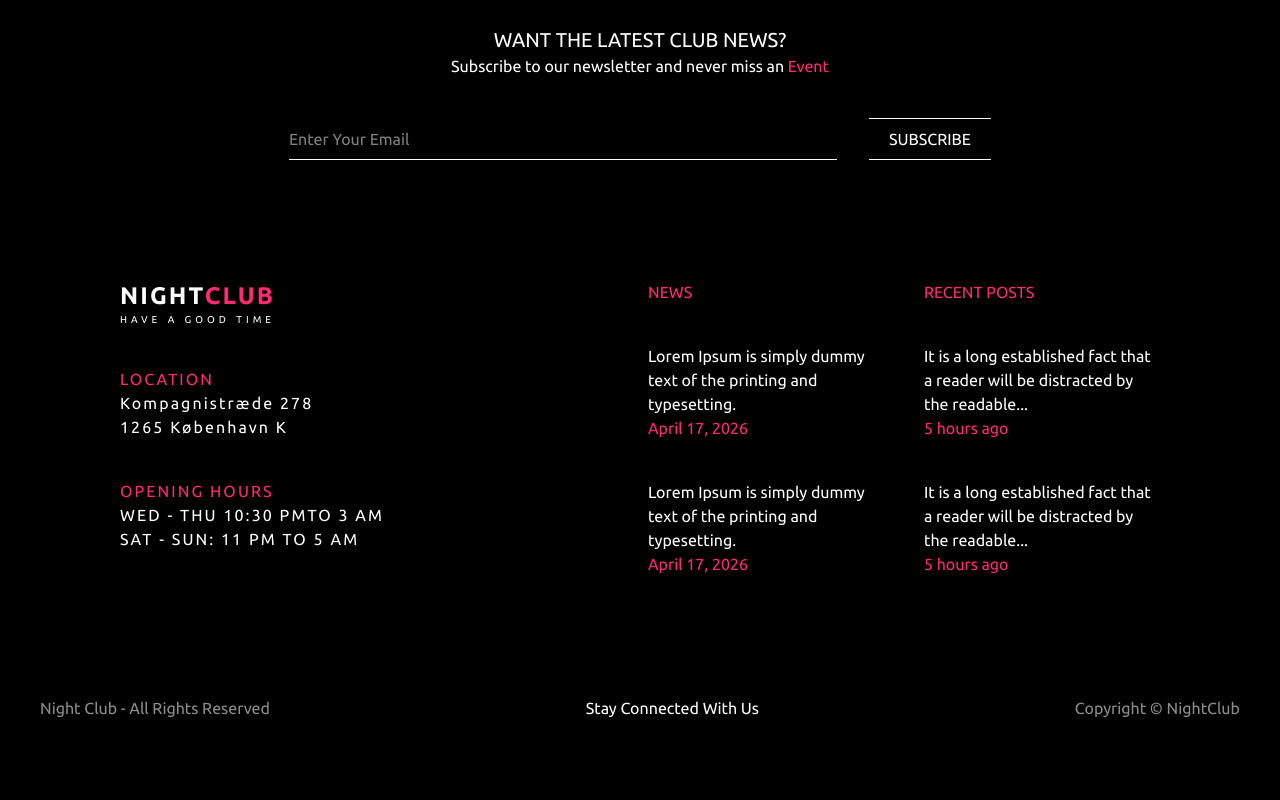
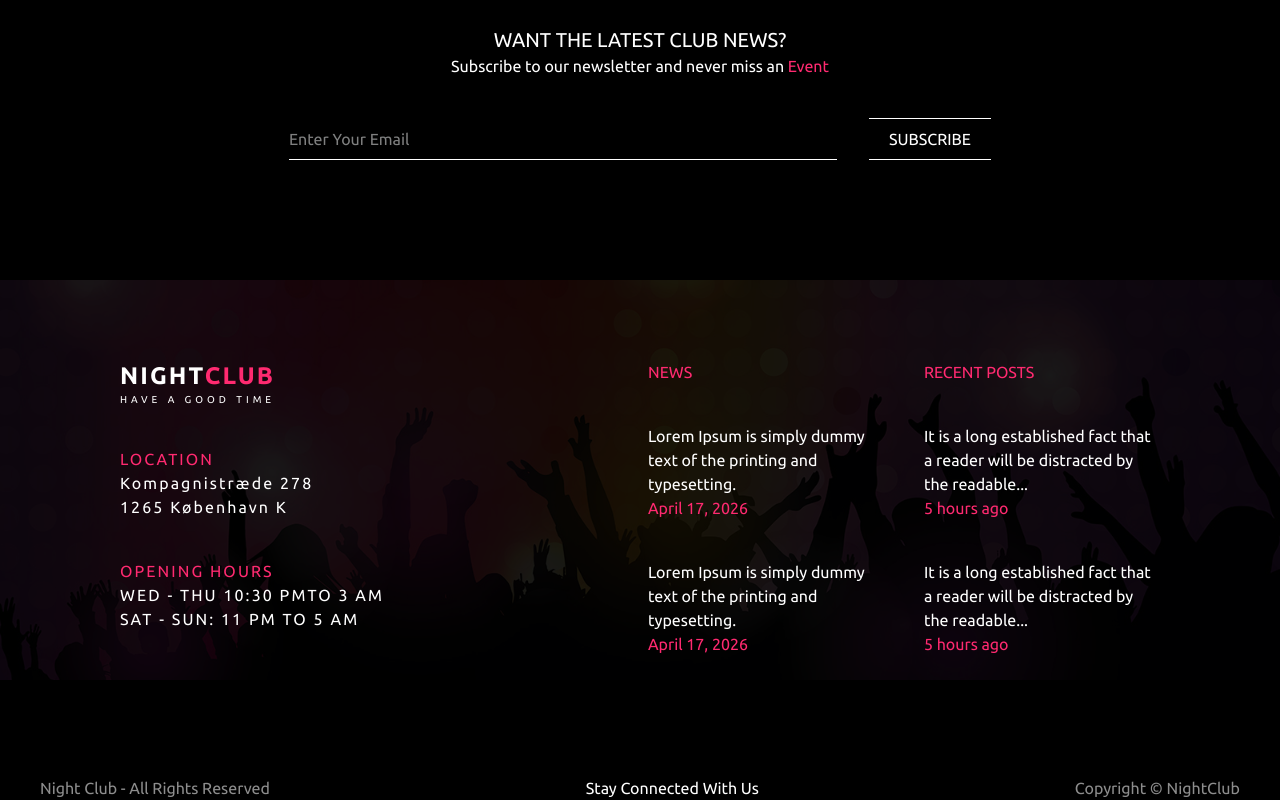
Before and after one commit to gami0001/gajol, a Next.js app: page / in a window 1280 px wide. Shown: the part 791-1591 px from the top of the page. Before the commit the page ends 1511 px from the top, so only its background shows below. Built offline with nearby package versions, Linux system fonts and the light colour scheme.

Commit message:
footer background done

```diff
--- a/src/components/Footer.jsx
+++ b/src/components/Footer.jsx
@@ -1,7 +1,15 @@
+import Image from "next/image";
+
 const Footer = () => {
   return (
-    <div>
-      <div className="grid grid-cols-2 gap-4 mt-10 mx-30">
+    <div className="relative w-full h-100 z-0">
+      <Image src="/assets/bg/footerbg.jpg" alt="background" fill className="object-cover" />
+
+      {/* overlay */}
+      <div className="absolute inset-0 bg-black-90 z-0" />
+
+      {/* content */}
+      <div className="relative z-10 grid grid-cols-2 gap-4 pt-20 mx-30">
         <div className="flex flex-col tracking-[0.13em]">
           <h2 className="text-2xl font-bold uppercase">
             Night<span className="text-primary-500">Club</span>
```
